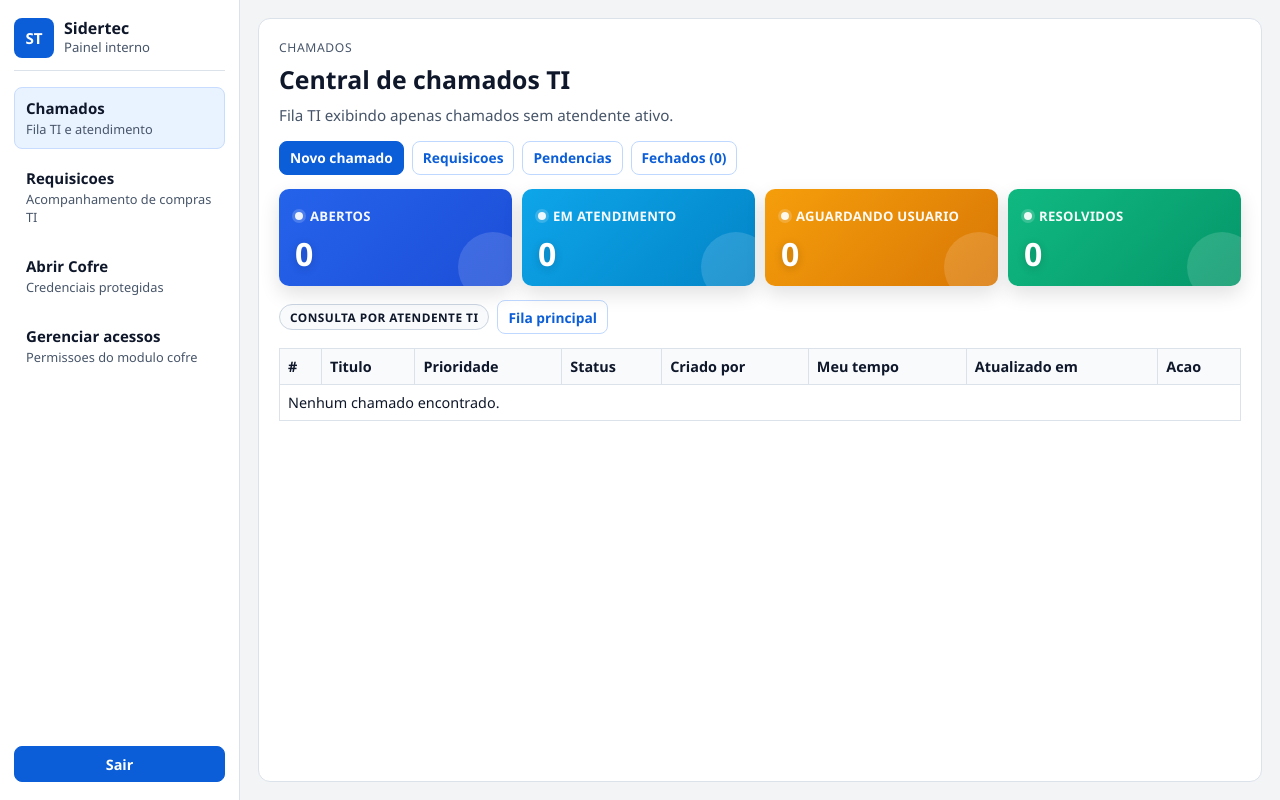
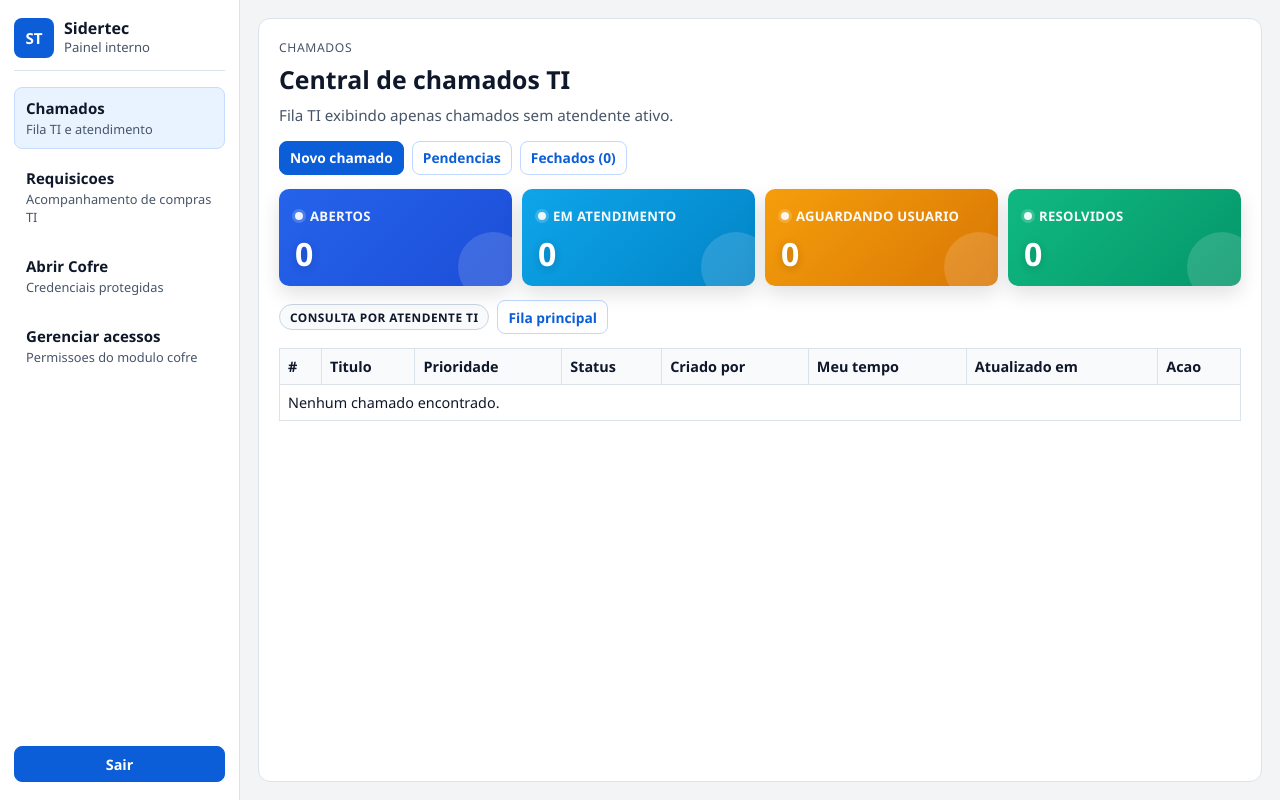
Before and after one commit to fabianopolone123/Chamados2.0, a Django app: page /chamados/ in a window 1280 px wide. Run offline with Django 5.2, Linux system fonts and the light colour scheme; the visitor is signed in with stand-in values (Sample User, id 1); data comes from the database, SQL or seed files in the repository; data that the repository does not hold is empty.

Commit message:
Remove botao Requisicoes da tela de chamados

```diff
--- a/templates/chamados/list.html
+++ b/templates/chamados/list.html
@@ -15,7 +15,6 @@
     <div class="actions-row">
         <a class="menu-button small" href="{% url 'chamados_new' %}">Novo chamado</a>
         {% if is_ti %}
-            <a class="menu-button small secondary" href="{% url 'chamados_requisicoes' %}">Requisicoes</a>
             <a class="menu-button small secondary" href="{% url 'chamados_pending_list' %}">Pendencias</a>
             <button type="button" class="menu-button small secondary" id="openClosedTicketsModalButton">
                 Fechados ({{ closed_tickets_count }})
```
